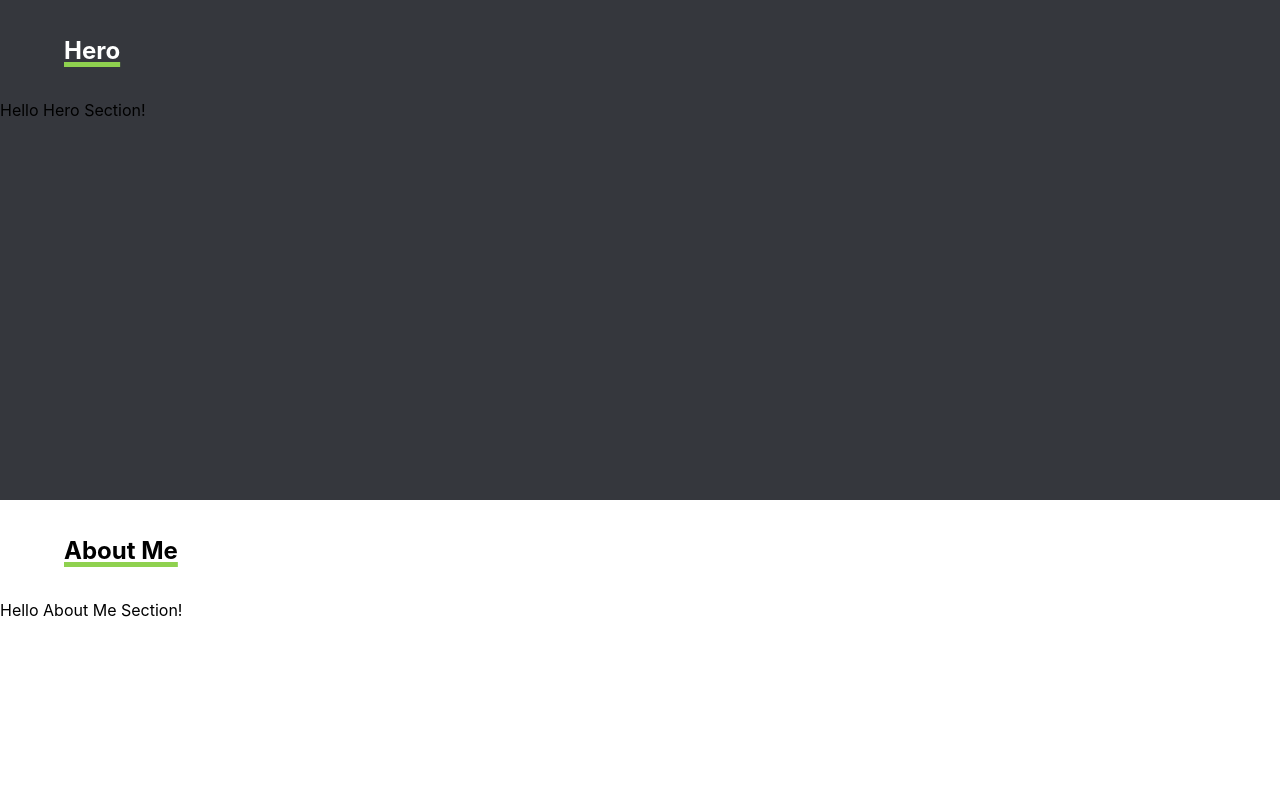
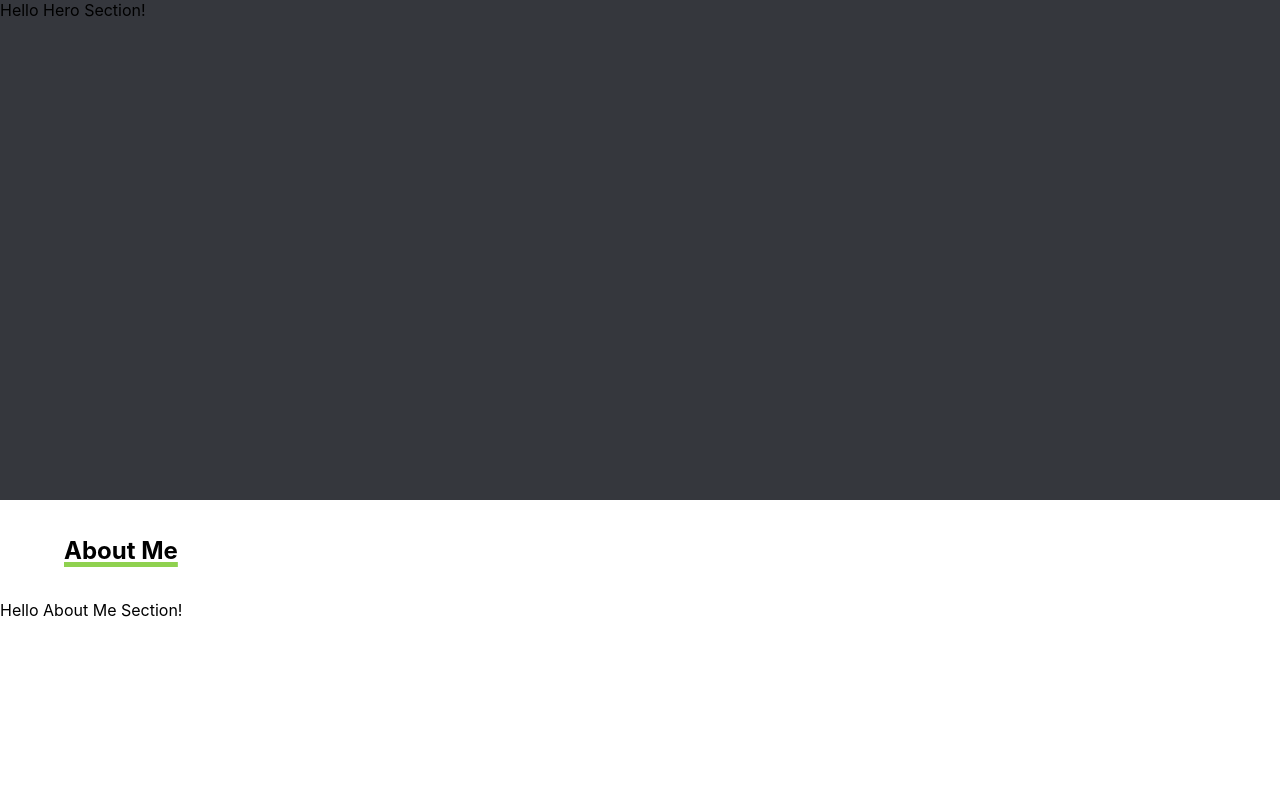
Before and after one commit to MikepdXRider/portfolio, a React (Create React App) app: page / in a window 1280 px wide. Shown: the top 800 px of the page. Built offline with nearby package versions, Linux system fonts and the light colour scheme.

Commit message:
updates styling - section component without title

```diff
--- a/src/App.tsx
+++ b/src/App.tsx
@@ -5,7 +5,7 @@ import Section from './components/Section/Section';
 function App() {
   return (
     <main className="App">
-      <Section title={'Hero'} darkMode={true}>
+      <Section darkMode={true}>
         <p>Hello Hero Section!</p>
       </Section>
       <Section title={'About Me'}>
--- a/src/components/Section/Section.tsx
+++ b/src/components/Section/Section.tsx
@@ -15,10 +15,10 @@ export default function Section({
 }: SectionProps) {
   return (
     <section
-      aria-label={`${title && title} section`}
+      aria-label={`${title ? title : ''} section`}
       className={`${
         darkMode ? styles.darkModeSection : styles.lightModeSection
-      } ${styles.section}`}
+      } ${title ? styles.sectionWithTitle : styles.section}`}
     >
       {title && (
         <article className={styles.titleContainer}>
--- a/src/components/Section/section.module.css
+++ b/src/components/Section/section.module.css
@@ -9,11 +9,16 @@
   --accentgreen: #8fd14f;
 }
 
-.section {
+.sectionWithTitle {
   min-height: 500px;
   min-width: 100%;
   display: grid;
   grid-template-rows: 1fr 4fr;
+}
+
+.section {
+  min-height: 500px;
+  min-width: 100%;
 }
 
 .darkModeSection {
```
